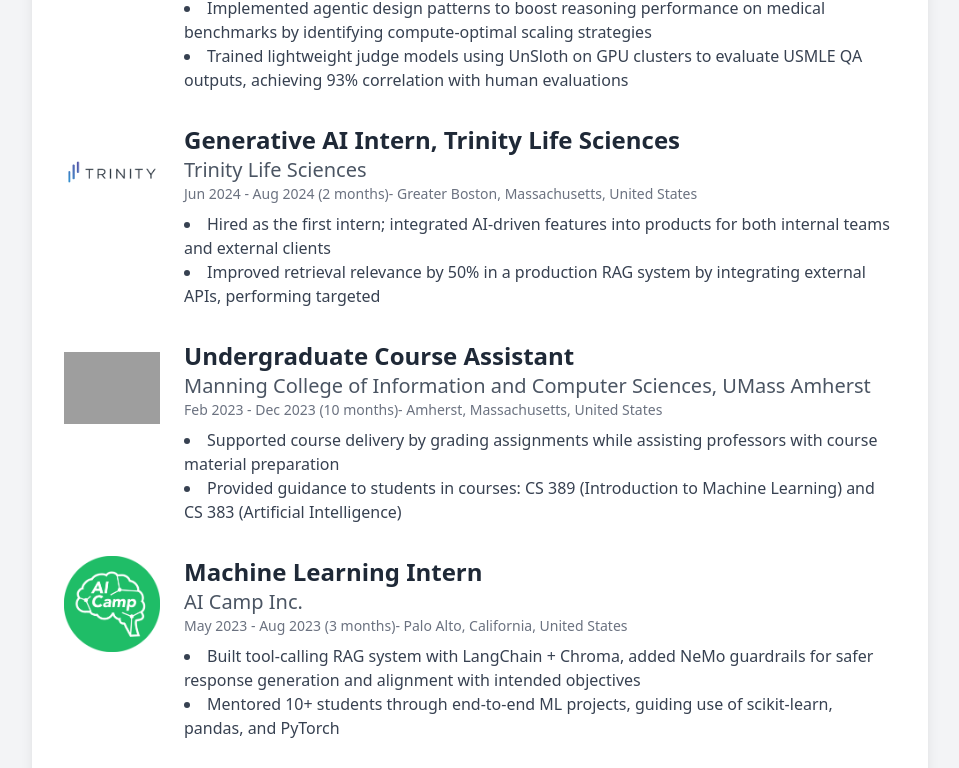
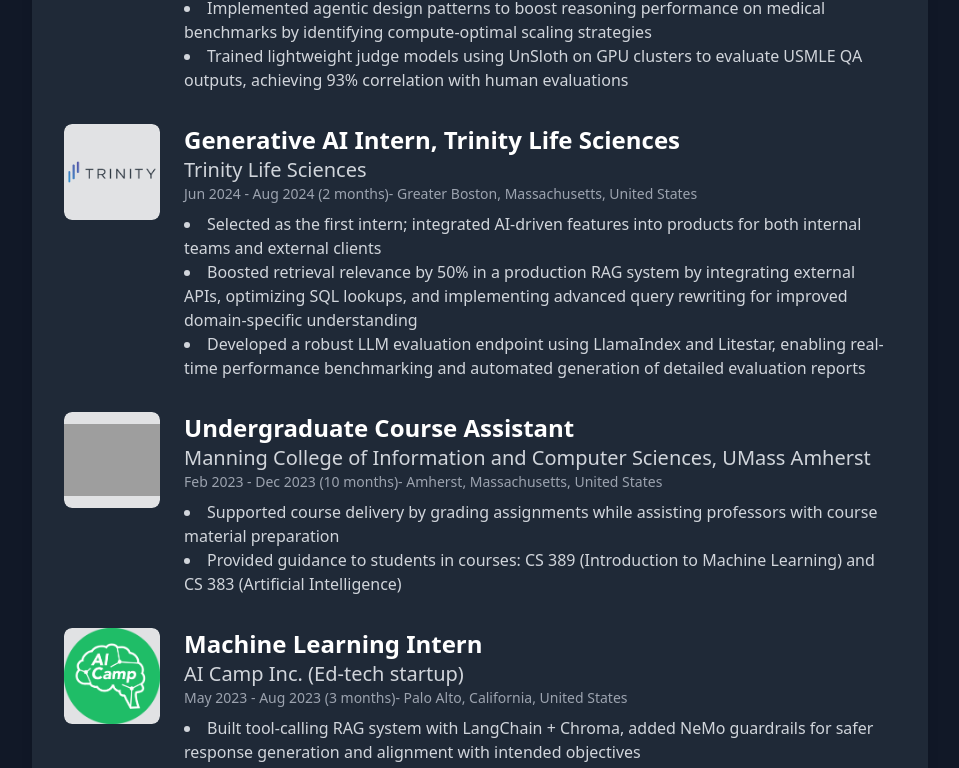
Before and after one commit to therealcyberlord/Personal-Portfolio, a React (Vite) app: page /#/resume in a window 1280 px wide. Shown: the part 638-1406 px from the top of the page, without its empty margins (160-1119 px from the left). Built offline with nearby package versions, Linux system fonts and the light colour scheme; grey boxes are pictures that could not be loaded.

Commit message:
chore: update resume page,it should use dark mode by default

```diff
--- a/src/pages/Resume.tsx
+++ b/src/pages/Resume.tsx
@@ -49,8 +49,9 @@
     endDate: "2024-08",
     location: "Greater Boston, Massachusetts, United States",
     description: [
-      { text: "Hired as the first intern; integrated AI-driven features into products for both internal teams and external clients" },
-      { text: "Improved retrieval relevance by 50% in a production RAG system by integrating external APIs, performing targeted" },
+      { "text": "Selected as the first intern; integrated AI-driven features into products for both internal teams and external clients" },
+      { "text": "Boosted retrieval relevance by 50% in a production RAG system by integrating external APIs, optimizing SQL lookups, and implementing advanced query rewriting for improved domain-specific understanding" },
+      { "text": "Developed a robust LLM evaluation endpoint using LlamaIndex and Litestar, enabling real-time performance benchmarking and automated generation of detailed evaluation reports" }
     ],
     logo: Trinitylogo
   },
@@ -81,7 +82,7 @@
   },
   {
     title: "Machine Learning Intern",
-    institution: "AI Camp Inc.",
+    institution: "AI Camp Inc. (Ed-tech startup)",
     startDate: "2023-05",
     endDate: "2023-08",
     location: "Palo Alto, California, United States",
@@ -127,7 +128,7 @@
 });
 
 const Resume = () => {
-  const [darkMode, setDarkMode] = useState(false);
+  const [darkMode, setDarkMode] = useState(true);
 
   const toggleDarkMode = () => {
     setDarkMode(!darkMode);
```
